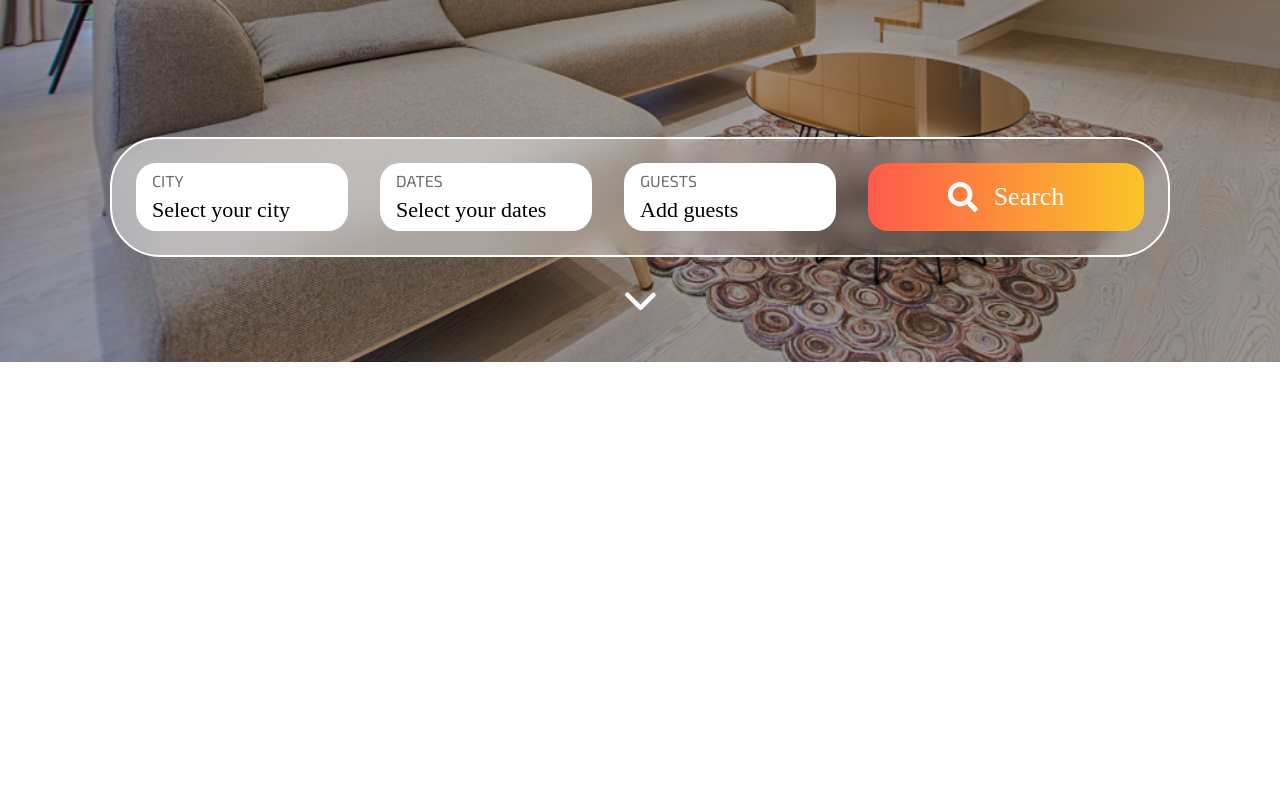
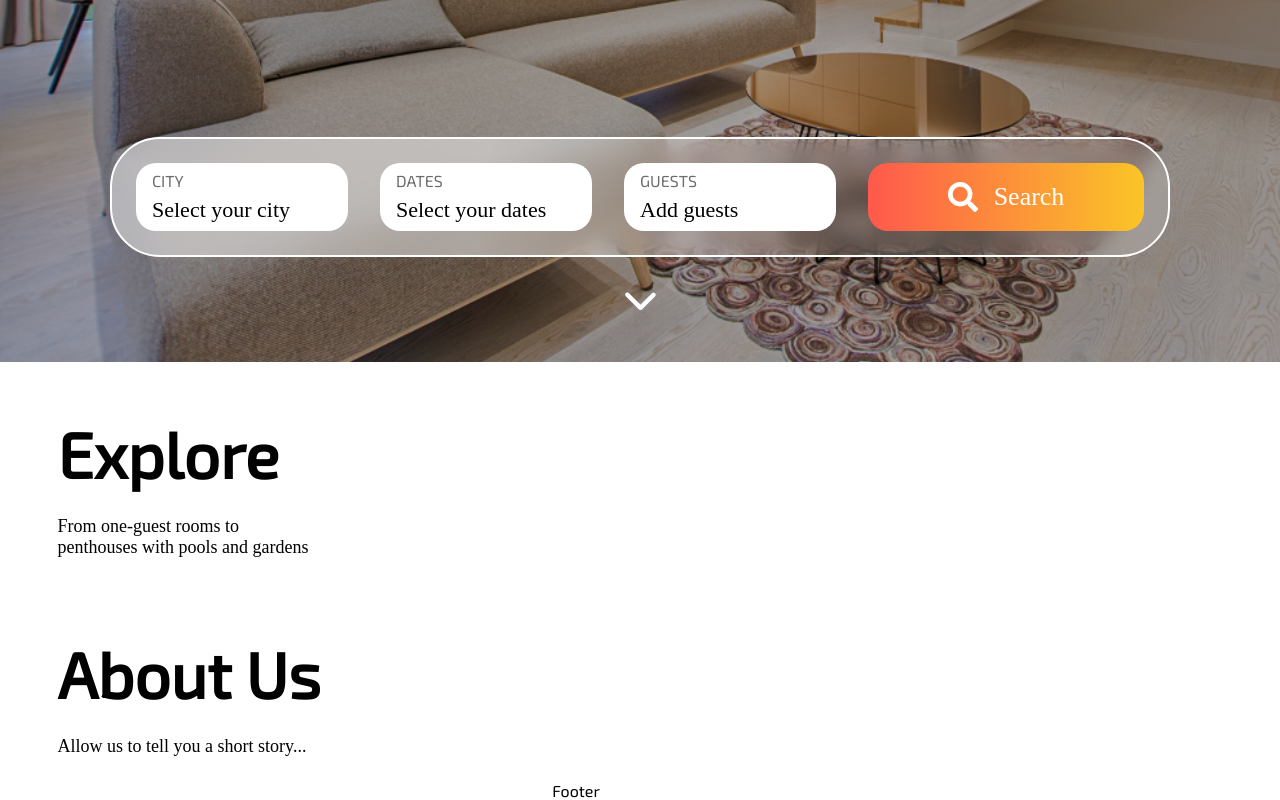
Before and after one commit to kashifnazar/code-20220825-kashifnazar, a React (Create React App) app: page / in a window 1280 px wide. Shown: the part 543-1343 px from the top of the page. Before the commit the page ends 905 px from the top, so only its background shows below. Built offline with nearby package versions, Linux system fonts and the light colour scheme.

Commit message:
Added Explore and About Us sections

```diff
--- a/src/App.css
+++ b/src/App.css
@@ -1,5 +1,11 @@
 .App {
-  text-align: center;
+}
+
+.App .main-area {
+  width: 90%;
+  display: flex;
+  flex-direction: column;
+  align-items: center;
 }
 
 .App-logo {
--- a/src/App.tsx
+++ b/src/App.tsx
@@ -1,11 +1,19 @@
 import React from 'react';
 import './App.css';
+import AboutUs from './components/about-us';
+import Explore from './components/explore';
+import Footer from './components/footer';
 import { MainScreen } from './components/main-screen';
 
 function App() {
   return (
-    <div>
+    <div className='App'>
       <MainScreen />
+      <div className='main-area'>
+        <Explore />
+        <AboutUs />
+        <Footer />
+      </div>
     </div>
   );
 }
--- /dev/null
+++ b/src/components/about-us/index.tsx
@@ -0,0 +1,11 @@
+import React, { FC } from 'react'
+import Section from '../section'
+
+type Props = {}
+
+const AboutUs: FC<Props> = (props: Props) =>
+       (<Section title="About Us" description='Allow us to tell you a short story...'>
+            text
+        </Section>)
+
+export default AboutUs
--- /dev/null
+++ b/src/components/explore/index.tsx
@@ -0,0 +1,13 @@
+import React, { FC } from 'react'
+import Section from '../section'
+
+type Props = {}
+
+const Explore: FC<Props> = (props: Props) =>
+       (<Section title="Explore" description='From one-guest rooms to penthouses with pools and gardens'>
+            text
+        </Section>)
+
+
+
+export default Explore
--- /dev/null
+++ b/src/components/footer/index.tsx
@@ -0,0 +1,11 @@
+import React from 'react'
+
+type Props = {}
+
+const Footer = (props: Props) => {
+  return (
+    <footer>Footer</footer>
+  )
+}
+
+export default Footer
--- a/src/components/section/section.css
+++ b/src/components/section/section.css
@@ -1,13 +1,16 @@
 section {
-  width: 40%;
+  width: 90%;
   color: #000
 }
 
 section .title {
     font-size: 64px;
+    margin-bottom: 1rem;
 }
 
 section .description {
   font-size: 18px;
   font-family: ubuntu;
+  width: 25%;
+  font-weight: 400;
 }
```
